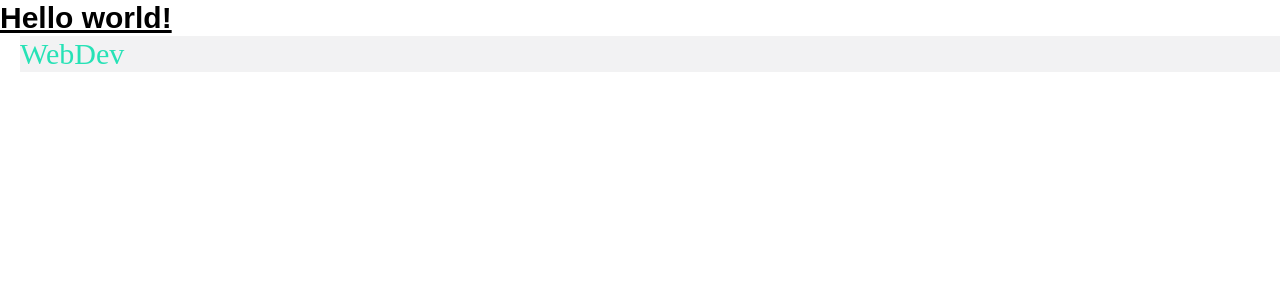
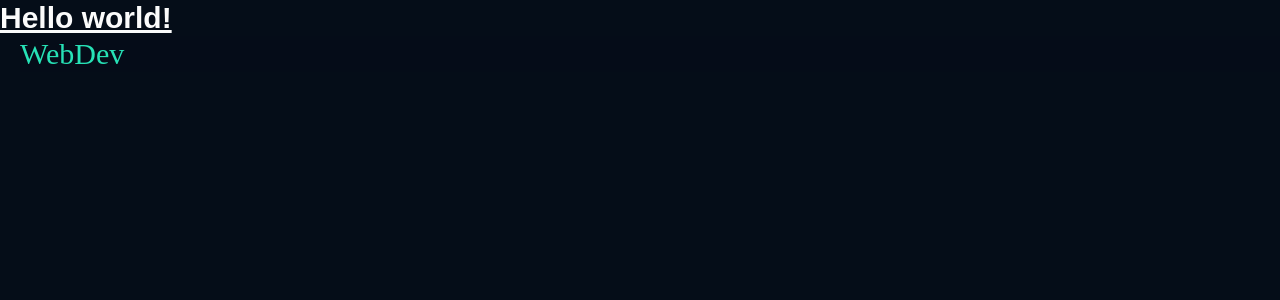
Before and after one commit to WebDev-Development/WebDev-App, a Next.js app: page / in a window 1280 px wide. Shown: the top 300 px of the page. Built offline with nearby package versions, Linux system fonts and the light colour scheme.

Commit message:
global styles by defect for all project

```diff
--- a/styles/globals.css
+++ b/styles/globals.css
@@ -1,3 +1,9 @@
 @tailwind base;
 @tailwind components;
 @tailwind utilities;
+
+@layer base {
+    html {
+        @apply bg-black text-white font-sans;
+    }
+}
```
